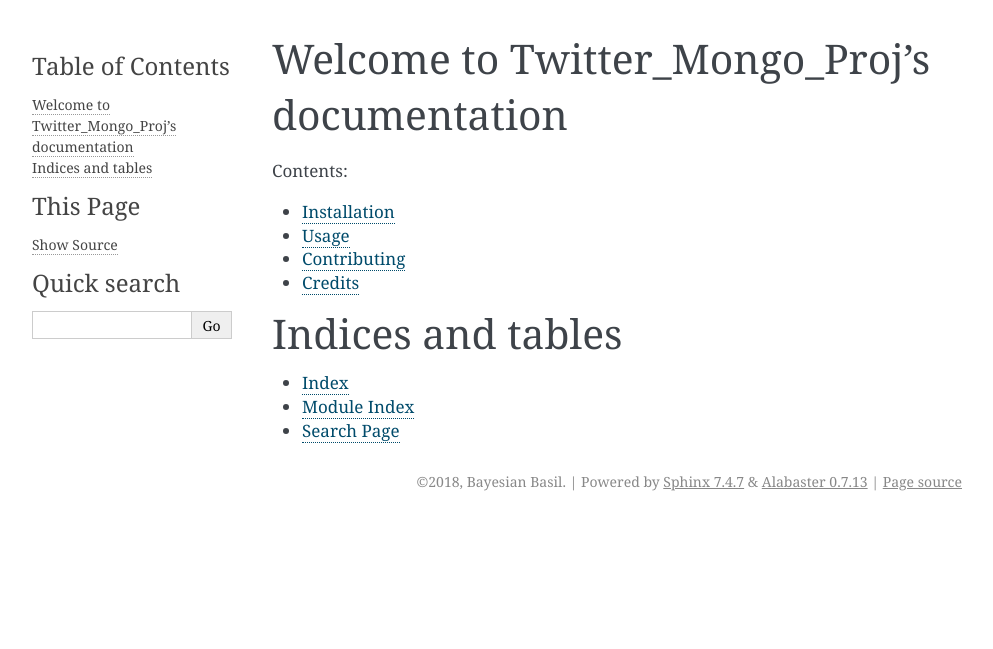
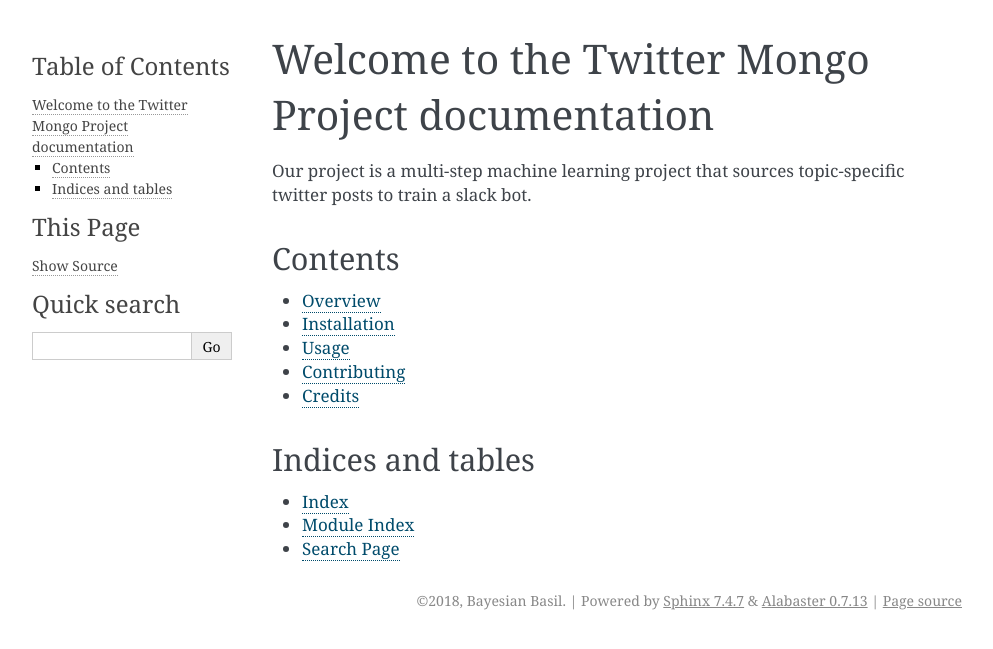
Before and after one commit to realtweego/tweego, a Sphinx documentation site: the page built from docs/index.rst, in a window 1280 px wide. Shown: the top 649 px of the page, without its empty margins (148-1141 px from the left). Built offline with Sphinx 7.4.7, drawn with Linux system fonts in a browser that asks for light colours; pages that are not in the unit, such as notebooks, are missing from menus.

Commit message:
updated documentation

```diff
--- a/docs/index.rst
+++ b/docs/index.rst
@@ -1,20 +1,25 @@
-Welcome to Twitter_Mongo_Proj's documentation
-=============================================
+Welcome to the Twitter Mongo Project documentation
+==================================================
+Our project is a multi-step machine learning project that
+sources topic-specific twitter posts to train a slack bot.
 
+Contents
+--------
 .. toctree::
    :maxdepth: 1
-   :caption: Contents:
 
-   readme
-   installation
-   usage
-   modules
-   contributing
-   authors
-   history
+   overview.rst
+   readme.rst
+   installation.rst
+   usage.rst
+   modules.rst
+   contributing.rst
+   authors.rst
+   history.rst
+
 
 Indices and tables
-==================
+------------------
 * :ref:`genindex`
 * :ref:`modindex`
 * :ref:`search`
--- a/docs/readme.rst
+++ b/docs/readme.rst
@@ -1 +1 @@
-.. include:: ../README.rst
+.. include:: ../README.md
```
Also changed, not shown: docs/authors.rst (+0 -7 lines), docs/overview.rst (added, +28 -0 lines), docs/usage.rst (+16 -2 lines).
